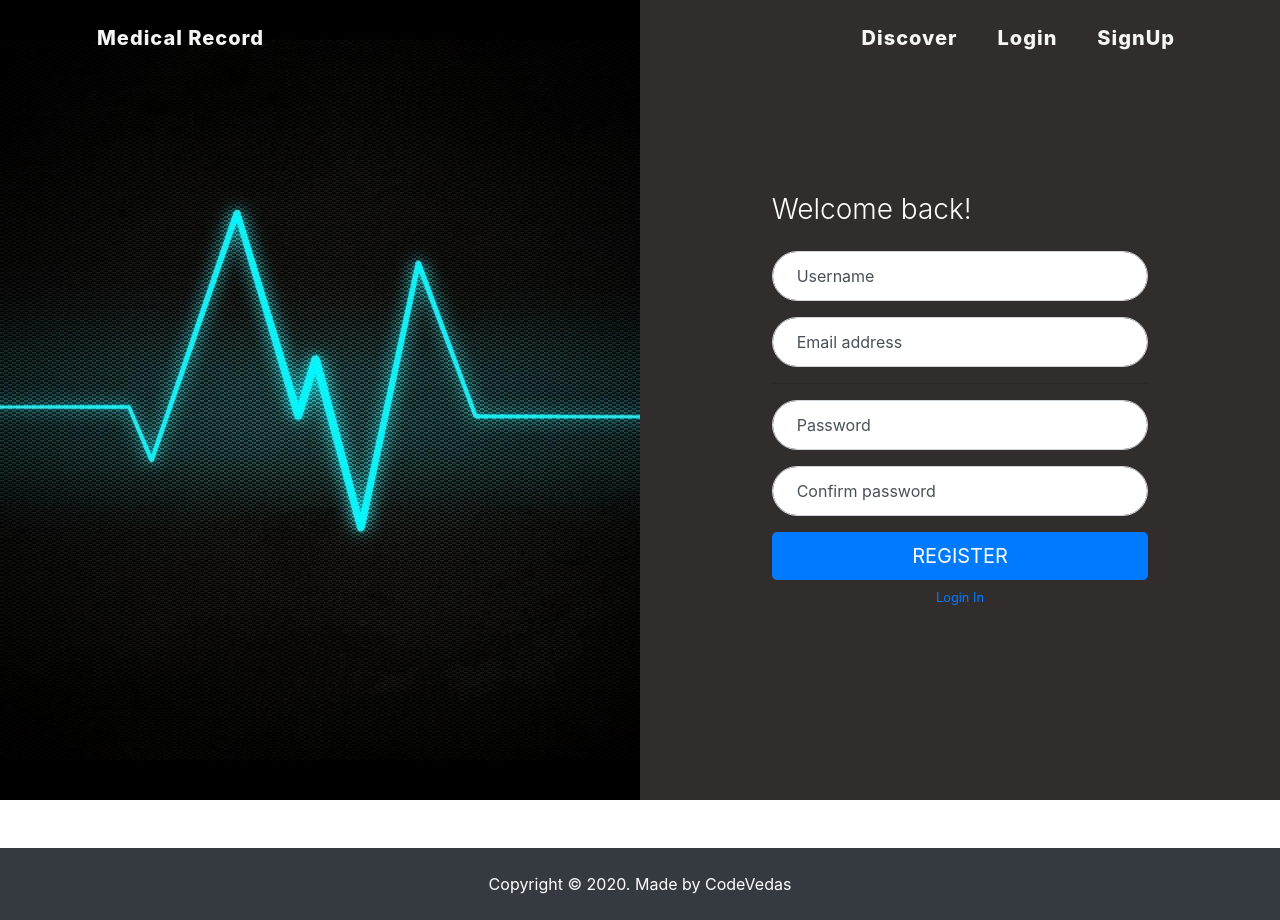
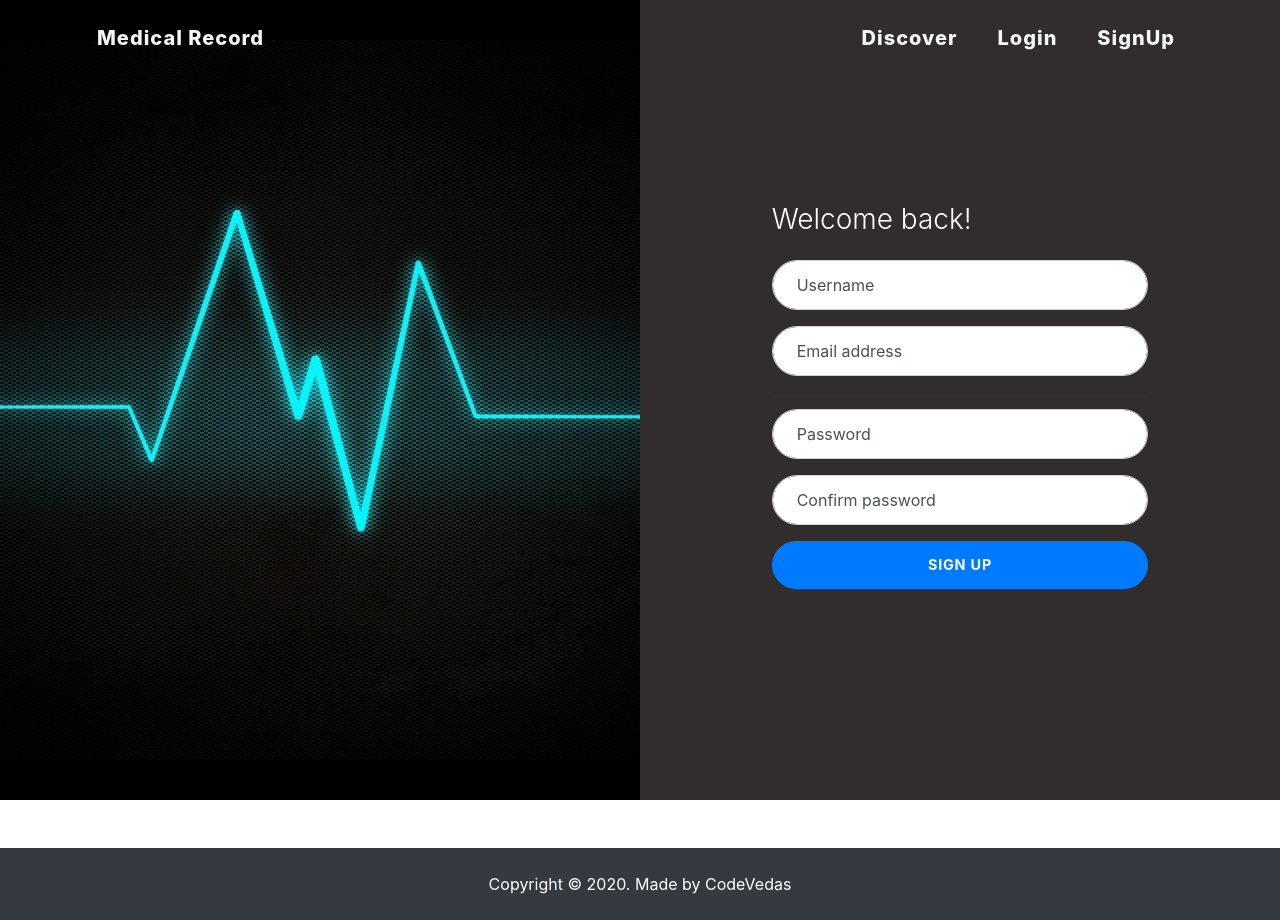
Before and after one commit to Rishabhltfb/Mr.medic, a React (Create React App) app in the folder react_webapp/: page /signup in a window 1280 px wide. Built offline with nearby package versions, Linux system fonts and the light colour scheme.

Commit message:
Removing error code from signup static page

```diff
--- a/react_webapp/src/components/Signup/Signup.js
+++ b/react_webapp/src/components/Signup/Signup.js
@@ -1,12 +1,12 @@
 import React, { Component } from "react";
-import { BrowserRouter as Router, Link } from "react-router-dom";
+// import { BrowserRouter as Router, Link } from "react-router-dom";
 
 import "./Signup.css";
 
 export default class Signup extends Component {
   render() {
     return (
-      <Router>
+    //   <Router>
         <div class="container-fluid">
           <div class="row no-gutter">
             <div class="d-none d-md-flex col-md-4 col-lg-6 bg-image"></div>
@@ -69,17 +69,17 @@ export default class Signup extends Component {
                         </div>
 
                         <button
-                          class="btn btn-lg btn-primary btn-block text-uppercase"
+                          class="btn btn-lg btn-primary btn-block btn-login text-uppercase font-weight-bold mb-2"
                           type="submit"
                         >
-                          Register
+                          Sign Up
                         </button>
-                        <Link
+                        {/* <Link
                           class="d-block text-center mt-2 small"
                           to="/login"
                         >
                           Login In
-                        </Link>
+                        </Link> */}
                       </form>
                     </div>
                   </div>
@@ -88,7 +88,7 @@ export default class Signup extends Component {
             </div>
           </div>
         </div>
-      </Router>
+    //   </Router>
     );
   }
 }
```
